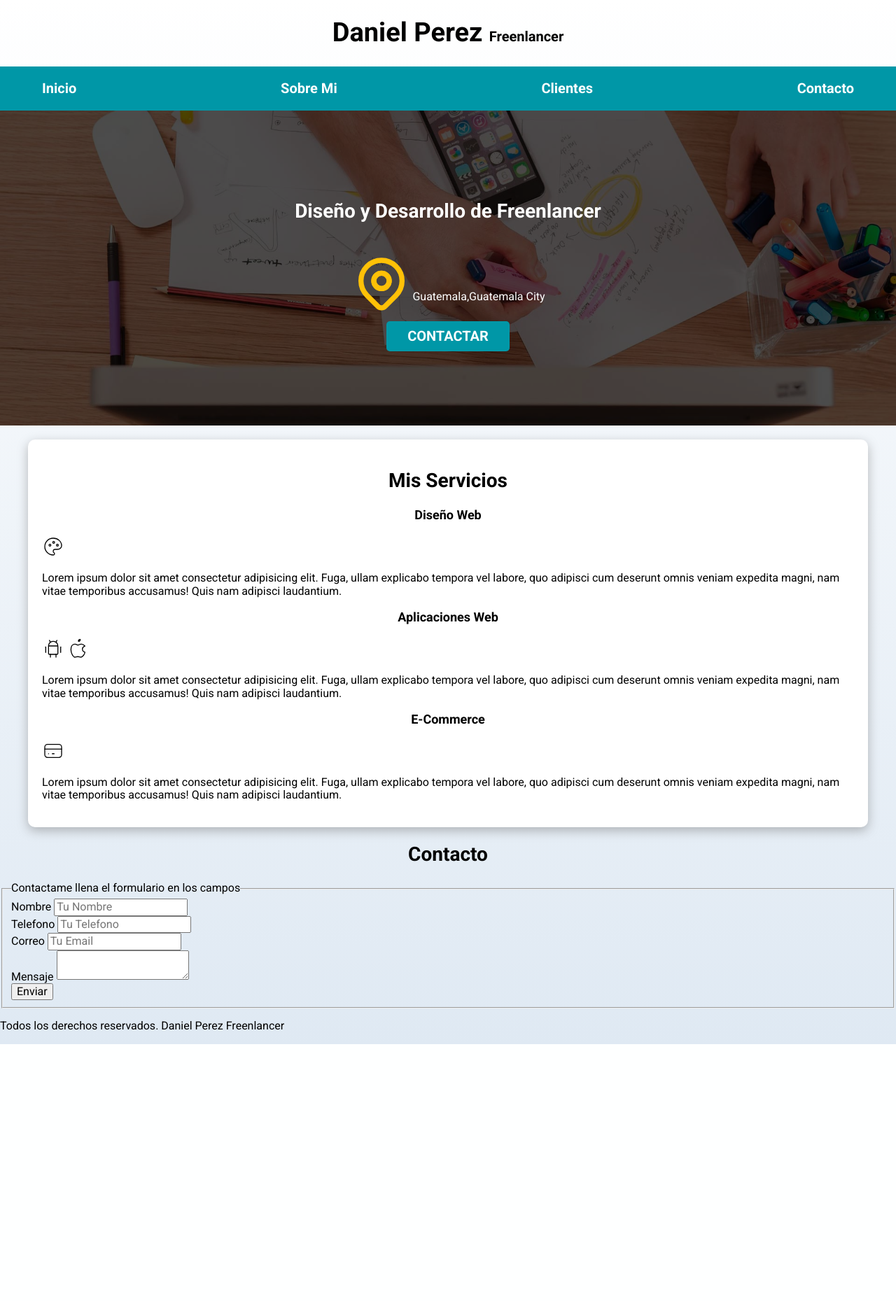
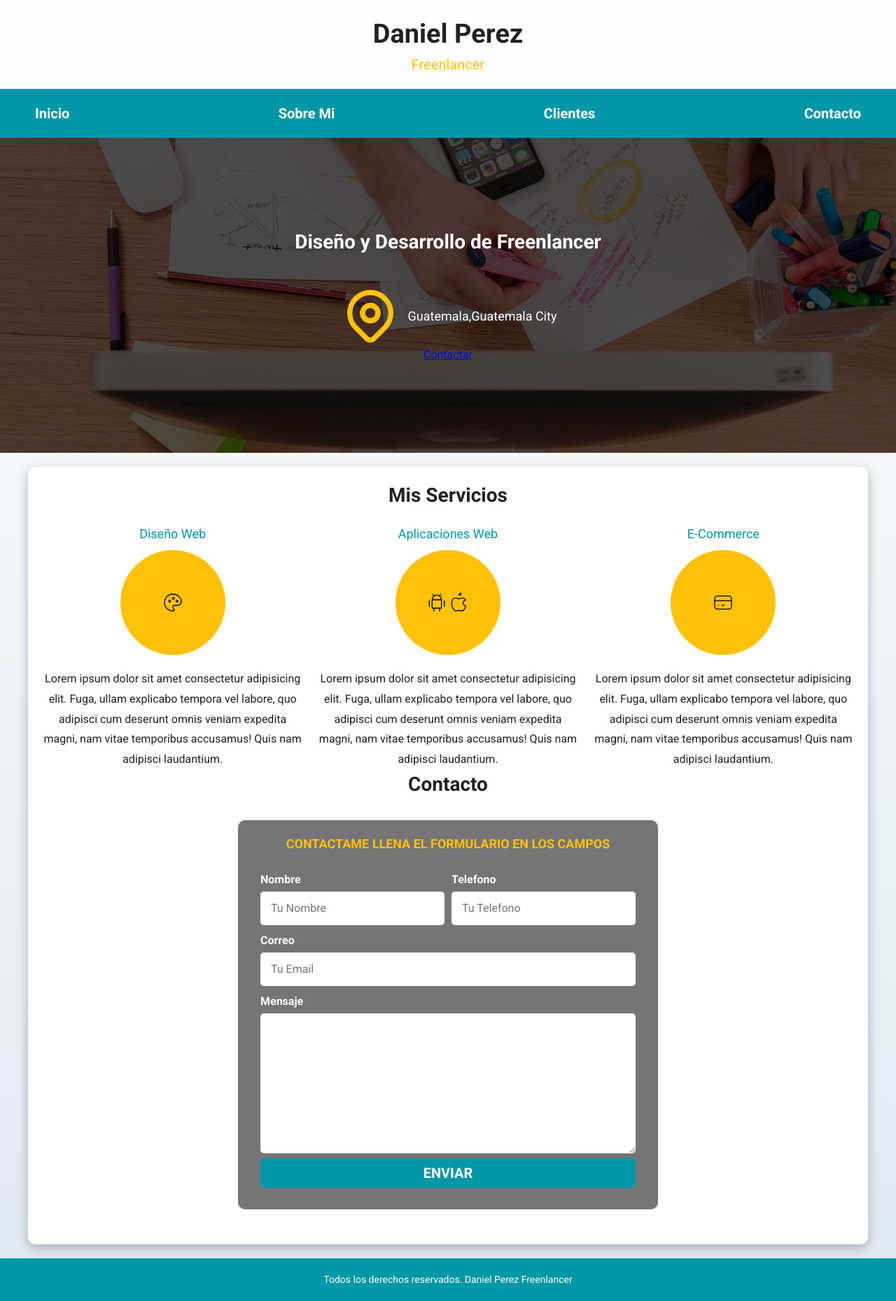
Before and after one commit to danielperez-2001/Mi-Portafolio, a PHP site: page / in a window 1280 px wide. Shown: the whole page at 70% size. Before the commit the page ends 1492 px from the top, so only its background shows below. Run offline with PHP 8.4, Linux system fonts and the light colour scheme.

Commit message:
finalizado

```diff
--- a/freelancer_inicio/css/style.css
+++ b/freelancer_inicio/css/style.css
@@ -1,138 +1,393 @@
-:root{ /* Define CSS variables for colors */
-    --blanco:#ffffff; /* White color */
-    --oscuro:#212121; /* Dark color */
-    --primario:#FFC107; /* Primary color (yellow) */
-    --secundario: #0097A7; /* Secondary color (blue) */
-    --gris: #757575; /* Gray color */
+/* ================================================
+   style.css – Estilos completos para tu página con comentarios
+   ================================================ */
+
+/* Variables globales */
+:root {
+    /* Define variables de color y temas */
+    --blanco: #ffffff;
+    /* Color blanco */
+    --oscuro: #212121;
+    /* Color oscuro / casi negro */
+    --primario: #FFC107;
+    /* Color principal (amarillo) */
+    --secundario: #0097A7;
+    /* Color secundario (turquesa) */
+    --gris: #757575;
+    /* Color gris medio */
     --grisClaro: #DFE9F3;
+    /* Color gris claro */
 }
 
-html{
-    font-size: 62.5%; /* Set base font size (1rem = 10px) */
-    box-sizing: border-box; /* Use border-box for sizing */
+/* Reset global y box-sizing */
+html {
+    /* Estilo base para html */
+    font-size: 62.5%;
+    /* 1rem = 10px */
+    box-sizing: border-box;
+    /* Include padding/border en width/height */
 }
 
-*,*:before,*:after {
-    box-sizing: inherit; /* Inherit box-sizing from html */
-}
-body{
-    font-size: 16px; /* Set default font size */
-    font-family: "Roboto", sans-serif; /* Use Roboto font */
-    background-image: linear-gradient(to top, var(--grisClaro) 0%, var(--blanco) 100%);/* Background gradient */
-}
-h1{
-    font-size: 3.8rem; /* Large heading size */
-}
-h2{
-    font-size: 2.8rem; /* Medium heading size */
-}
-h3{
-    font-size: 1.8rem; /* Small heading size */
-}
-h1,h2,h3{
-    text-align: center; /* Center all headings */
-}
-.titulo{
-    text-align: center; /* Center title */
-    font-size: 3.8rem; /* Large title size */
+*,
+*::before,
+*::after {
+    /* Reset box-sizing */
+    box-sizing: inherit;
+    /* Hereda box-sizing de html */
+    margin: 0;
+    /* Elimina márgenes por defecto */
+    padding: 0;
+    /* Elimina padding por defecto */
 }
 
-.titulo span{
-    font-size: 2rem; /* Smaller font for span inside title */
+/* Estilos del body y tipografía */
+body {
+    font-family: "Roboto", sans-serif;
+    /* Fuente principal */
+    font-size: 1.6rem;
+    /* 16px base */
+    background: linear-gradient(to top, var(--grisClaro) 0%, var(--blanco) 100%);
+    /* Fondo degradado */
+    color: var(--oscuro);
+    /* Color de texto predeterminado */
+    line-height: 1.5;
+    /* Altura de línea */
 }
-.contenedor{
-    max-width: 120rem; /* Maximum container width */
-    /* margin-top: 0px; */
-    /* margin-right: auto;
-    margin-bottom: 0;
-    margin-left: auto; */
-    margin: 0 auto 0 auto; /* Center container horizontally */
+
+/* Encabezados */
+h1 {
+    font-size: 3.8rem;
 }
-.boton{
-    background-color: var(--secundario); /* Button background color */
-    color: var(--blanco); /* Button text color */
-    padding: 1rem 3rem; /* Button padding */
-    margin-top: 1rem; /* Space above button */
-    font-size: 2rem; /* Button font size */
-    text-decoration: none; /* Remove underline */
-    text-transform: uppercase; /* Uppercase text */
-    font-weight: bold; /* Bold text */
-    border-radius: .5rem; /* Rounded corners */
-    width: 90%; /* Button width on small screens */
-    text-align: center; /* Center text */
+
+/* Título principal grande */
+h2 {
+    font-size: 2.8rem;
 }
-@media (min-width: 480px) {
-    .boton{
-        width: auto; /* Button width auto on larger screens */
-    }
+
+/* Subtítulos medianos */
+h3 {
+    font-size: 1.8rem;
 }
-.sombra {
-    box-shadow: 0px 5px 15px 0px rgba(112,112,112,0.48); /* Standard shadow property */
-    background-color: var(--blanco); /* Background color for shadowed elements */
-    padding: 2rem; /* Padding for shadowed elements */
-    border-radius: 1rem; /* Rounded corners for shadowed elements */
 
+/* Títulos de secciones */
+
+h1,
+h2,
+h3 {
+    text-align: center;
+    /* Centrar todos los encabezados */
+    margin-bottom: 2rem;
+    /* Espacio inferior */
 }
-.nav-bg{
-    background-color: var(--secundario); /* Navigation background color */
+
+/* Utilidades flex y ancho */
+.flex {
+    display: flex;
+    /* Activa flexbox */
 }
-.navegacion-principal{
-    /* background-color: var(--secundario); */
-    padding:1rem; /* Padding for navigation */
-    display: flex; /* Use flexbox */
-    flex-direction: column; /* Stack items vertically */
-    /* flex-direction: row; */
+
+.alinear-derecha {
+    justify-content: flex-end;
+    /* Alinea hijos a la derecha */
+}
+
+.w-sm-100 {
+    width: 100%;
+    /* Utilidad: ancho 100% */
 }
 
 @media (min-width: 768px) {
-    .navegacion-principal{
-        flex-direction: row; /* Row direction on larger screens */
-        justify-content: space-between; /* Space between items */
+    .w-sm-100 {
+        width: auto;
+        /* En pantallas mayores, auto */
     }
 }
 
-.navegacion-principal a {
-    display: block; /* Block-level links */
-    text-align: center; /* Center link text */
-    color: var(--blanco); /* Link text color */
-    text-decoration: none; /* Remove underline */
-    font-size: 2rem; /* Link font size */
-    font-weight: 700; /* Bold link text */
-    padding: 1rem; /* Padding for links */
-}
-.navegacion-principal a:hover{
-    background-color: var(--primario); /* Change background on hover */
-    color: var(--oscuro); /* Change text color on hover */
+/* Contenedor principal centrado */
+.contenedor {
+    max-width: 120rem;
+    /* Máximo ancho */
+    margin: 0 auto;
+    /* Centrar horizontalmente */
+    padding: 0 2rem;
+    /* Espaciado lateral */
 }
 
-.hero{
-    background-image: url(../img/hero.jpg); /* Hero section background image */
-    background-repeat: no-repeat; /* Do not repeat image */
-    background-size: cover; /* Cover entire area */
-    height: 450px; /* Hero section height */
-    position: relative; /* Position relative for overlay */
-    margin-bottom: 2rem; /* Space below hero section */
-}
-.contenido-hero{
-    position: absolute; /* Overlay content absolutely */
-    background-color: rgba(0, 0, 0, 0.5); /* Semi-transparent background */
-    background-color: rgb(0 0 0 /70%); /* Alternative background syntax */
-    width: 100%; /* Full width */
-    height: 100%; /* Full height */
-
-    display: flex; /* Use flexbox */
-    flex-direction: column; /* Stack items vertically */
-    align-items: center; /* Center items horizontally */
-    justify-content: center; /* Center items vertically */
+/* =========================================
+   Cabecera y Navegación
+   ========================================= */
+header .titulo {
+    font-size: 3.8rem;
+    /* Tamaño del logo/título */
+    text-align: center;
+    /* Centrar texto */
+    margin: 2rem 0;
+    /* Espacio arriba y abajo */
 }
 
-.contenido-hero h2,
-.contenido-hero p{
-    color: var(--blanco); /* White text for hero content */
+header .titulo span {
+    display: block;
+    /* Mostrar en línea nueva */
+    font-size: 2rem;
+    /* Tamaño secundario */
+    font-weight: normal;
+    /* Peso normal */
+    color: var(--primario);
+    /* Color primario */
 }
-.ubicacion{
-    display: flex; /* Use flexbox */
-    align-items: flex-end; /* Align items to bottom */
-    justify-content: center; /* Center items horizontally */
-    margin-top: 2rem; /* Space above location */
+
+.nav-bg {
+    background-color: var(--secundario);
+    /* Fondo de nav */
 }
+
+.navegacion-principal {
+    display: flex;
+    /* Flexbox */
+    flex-direction: column;
+    /* Vertical por defecto */
+    padding: 1rem 0;
+    /* Padding vertical */
+}
+
+.navegacion-principal a {
+    color: var(--blanco);
+    /* Enlaces blancos */
+    text-decoration: none;
+    /* Sin subrayado */
+    font-size: 2rem;
+    /* Texto grande */
+    font-weight: 700;
+    /* Negrita */
+    text-align: center;
+    /* Centrado */
+    padding: 1rem;
+    /* Espacio interno */
+}
+
+.navegacion-principal a:hover {
+    background-color: var(--primario);
+    /* Hover primario */
+    color: var(--oscuro);
+    /* Texto oscuro al pasar */
+}
+
+@media (min-width: 768px) {
+    .navegacion-principal {
+        flex-direction: row;
+        /* Horizontal en desktop */
+        justify-content: space-between;
+        /* Espacio entre items */
+    }
+}
+
+/* =========================================
+   Sección Hero
+   ========================================= */
+.hero {
+    position: relative;
+    /* Para posicionar overlay */
+    height: 45rem;
+    /* Alto fijo */
+    background: url(../img/hero.jpg) center/cover no-repeat;
+    /* Imagen */
+    margin-bottom: 2rem;
+    /* Separación inferior */
+}
+
+.contenido-hero {
+    position: absolute;
+    /* Sobre la imagen */
+    inset: 0;
+    /* Ocupa todo el hero */
+    background-color: rgba(0, 0, 0, 0.7);
+    /* Capa semitransp */
+    display: flex;
+    /* Flex centra contenido */
+    flex-direction: column;
+    align-items: center;
+    justify-content: center;
+    padding: 2rem;
+    color: var(--blanco);
+    /* Texto blanco */
+}
+
+.ubicacion {
+    display: flex;
+    /* Línea icono + texto */
+    align-items: center;
+    /* Vertical centrado */
+    gap: 1rem;
+    /* Espacio entre */
+    margin-top: 2rem;
+    /* Separación arriba */
+}
+
+.ubicacion p {
+    font-size: 1.8rem;
+    /* Texto ubicación */
+}
+
+/* =========================================
+   Sección Servicios
+   ========================================= */
+.sombra {
+    background-color: var(--blanco);
+    /* Fondo blanco */
+    box-shadow: 0 5px 15px rgba(112, 112, 112, 0.48);
+    /* Sombra */
+    border-radius: 1rem;
+    /* Esquinas redondeadas */
+    padding: 2rem;
+    /* Espacio interno */
+    margin-bottom: 2rem;
+    /* Separación abajo */
+}
+
+.servicios {
+    /* Contenedor de tarjetas */
+    display: flex;
+    flex-direction: column;
+    gap: 2rem;
+    /* Espacio vertical */
+}
+
+@media (min-width: 768px) {
+    .servicios {
+        display: grid;
+        /* Grid en desktop */
+        grid-template-columns: repeat(3, 1fr);
+        /* 3 columnas */
+        gap: 2rem;
+        /* Gap general */
+    }
+}
+
+.servicio h3 {
+    color: var(--secundario);
+    /* Título secundario */
+    font-weight: normal;
+    margin-bottom: 1rem;
+}
+
+.servicio p {
+    text-align: center;
+    line-height: 1.8;
+}
+
+.servicio .iconos {
+    width: 15rem;
+    height: 15rem;
+    background-color: var(--primario);
+    border-radius: 50%;
+    /* Círculo */
+    display: flex;
+    align-items: center;
+    justify-content: center;
+    margin: 0 auto 2rem;
+    /* Centrado + espacio abajo */
+}
+
+/* =========================================
+   Formulario de Contacto
+   ========================================= */
+.formulario {
+    background-color: var(--gris);
+    /* Fondo gris */
+    border-radius: 1rem;
+    padding: 2rem;
+    margin: 3rem auto;
+    /* Centrado vertical/horiz */
+    width: min(60rem, 100%);
+    /* Máx 60rem, min 100% */
+}
+
+.formulario fieldset {
+    border: none;
+    /* Sin borde */
+}
+
+.formulario legend {
+    text-align: center;
+    font-size: 1.8rem;
+    text-transform: uppercase;
+    color: var(--primario);
+    font-weight: 700;
+    margin-bottom: 2rem;
+}
+
+/* Grid interno de campos */
+.contenedor-campos {
+    display: flex;
+    flex-direction: column;
+    gap: 2rem;
+}
+
+@media (min-width: 768px) {
+    .contenedor-campos {
+        display: grid;
+        grid-template-columns: 1fr 1fr;
+        /* 2 columnas */
+        gap: 1rem;
+    }
+
+    .contenedor-campos .campo:nth-child(3),
+    .contenedor-campos .campo:nth-child(4) {
+        grid-column: 1 / -1;
+        /* Ocupar todo el ancho */
+    }
+}
+
+.campo label {
+    display: block;
+    color: var(--blanco);
+    font-weight: bold;
+    margin-bottom: .5rem;
+}
+
+.input-text,
+.campo textarea {
+    width: 100%;
+    padding: 1.5rem;
+    border: none;
+    border-radius: .5rem;
+    box-sizing: border-box;
+    font-size: 1.6rem;
+}
+
+.campo textarea {
+    resize: vertical;
+    /* Permite redimensionar solo vertical */
+    height: 20rem;
+}
+
+.alinear-derecha.flex input[type="submit"] {
+    background-color: var(--secundario);
+    color: var(--blanco);
+    font-size: 2rem;
+    font-weight: bold;
+    text-transform: uppercase;
+    padding: 1rem 3rem;
+    border: none;
+    border-radius: .5rem;
+    width: 100%;
+    /* Ancho completo */
+    cursor: pointer;
+}
+
+.alinear-derecha.flex input[type="submit"]:hover {
+    background-color: var(--primario);
+    color: var(--oscuro);
+}
+
+/* =========================================
+   Pie de página
+   ========================================= */
+.footer {
+    background-color: var(--secundario);
+    color: var(--blanco);
+    text-align: center;
+    padding: 2rem;
+    margin-top: 2rem;
+    font-size: 1.4rem;
+}
--- a/freelancer_inicio/index.html
+++ b/freelancer_inicio/index.html
@@ -1,23 +1,22 @@
 <!DOCTYPE html>
 <html lang="es">
+
 <head>
-    <meta charset="UTF-8">
-    <meta name="viewport" content="width=device-width, initial-scale=1.0">
+    <meta charset="UTF-8" />
+    <meta name="viewport" content="width=device-width, initial-scale=1.0" />
     <title>Diseñador Freenlancer</title>
-    <link rel="preload" href="css/normalize.css" as="style">
-    <link rel="stylesheet" href="css/normalize.css">
+    <link rel="preload" href="css/normalize.css" as="style" />
+    <link rel="stylesheet" href="css/normalize.css" />
     <link href="https://fonts.googleapis.com/css2?family=Roboto:ital,wght@0,100..900;1,100..900&display=swap"
-        rel="stylesheet">
-    <link rel="preload" href=" css/style.css" as="style">
-    <link rel="stylesheet" href="css/style.css">
+        rel="stylesheet" />
+    <link rel="preload" href="css/style.css" as="style" />
+    <link rel="stylesheet" href="css/style.css" />
+</head>
 
-
-</head>
 <body>
     <header>
         <h1 class="titulo">Daniel Perez <span>Freenlancer</span></h1>
     </header>
-
     <div class="nav-bg">
         <nav class="navegacion-principal contenedor">
             <a href="#">Inicio</a>
@@ -26,15 +25,13 @@
             <a href="#">Contacto</a>
         </nav>
     </div>
-        <!-- <img src="img/hero.jpg"> -->
-
     <section class="hero">
         <div class="contenido-hero">
-        <h2>Diseño y Desarrollo de <span>Freenlancer</span></h2>
+            <h2>Diseño y Desarrollo de Freenlancer</h2>
 
             <div class="ubicacion">
-            <svg xmlns="http://www.w3.org/2000/svg" width="88" height="88" viewBox="0 0 24 24" fill="none" stroke="#ffc107"
-                stroke-width="2" stroke-linecap="round" stroke-linejoin="round">
+                <svg xmlns="http://www.w3.org/2000/svg" width="88" height="88" viewBox="0 0 24 24" fill="none"
+                    stroke="#ffc107" stroke-width="2" stroke-linecap="round" stroke-linejoin="round">
                     <path d="M9 11a3 3 0 1 0 6 0a3 3 0 0 0 -6 0" />
                     <circle cx="12" cy="11" r="3" />
                     <path d="M17.657 16.657l-4.243 4.243a2 2 0 0 1 -2.827 0l-4.244 -4.243a8 8 0 1 1 11.314 0z" />
@@ -47,43 +44,44 @@
 
     <main class="contenedor sombra">
         <h2>Mis Servicios</h2>
-
-    <section>
+        <div class="servicios">
+            <section class="servicio">
                 <h3>Diseño Web</h3>
+                <div class="iconos">
                     <!--
                 category: Design
                 tags: [color, paint, painter, picture, board, artist]
                 version: "1.1"
                 unicode: "eb01"
                 -->
-        <svg xmlns="http://www.w3.org/2000/svg" width="32" height="32" viewBox="0 0 24 24" fill="none" stroke="#000000"
-            stroke-width="1" stroke-linecap="round" stroke-linejoin="round">
+                    <svg xmlns="http://www.w3.org/2000/svg" width="32" height="32" viewBox="0 0 24 24" fill="none"
+                        stroke="#000000" stroke-width="1" stroke-linecap="round" stroke-linejoin="round">
                         <path
                             d="M12 21a9 9 0 0 1 0 -18c4.97 0 9 3.582 9 8c0 1.06 -.474 2.078 -1.318 2.828c-.844 .75 -1.989 1.172 -3.182 1.172h-2.5a2 2 0 0 0 -1 3.75a1.3 1.3 0 0 1 -1 2.25" />
                         <path d="M8.5 10.5m-1 0a1 1 0 1 0 2 0a1 1 0 1 0 -2 0" />
                         <path d="M12.5 7.5m-1 0a1 1 0 1 0 2 0a1 1 0 1 0 -2 0" />
                         <path d="M16.5 10.5m-1 0a1 1 0 1 0 2 0a1 1 0 1 0 -2 0" />
                     </svg>
-
-
-
-
-
-    <p>Lorem ipsum dolor sit amet consectetur adipisicing elit.
-        Fuga, ullam explicabo tempora vel labore, quo adipisci cum deserunt omnis veniam expedita magni,
-        nam vitae temporibus accusamus! Quis nam adipisci laudantium.</p>
+                </div>
+                <p>
+                    Lorem ipsum dolor sit amet consectetur adipisicing elit. Fuga, ullam
+                    explicabo tempora vel labore, quo adipisci cum deserunt omnis veniam
+                    expedita magni, nam vitae temporibus accusamus! Quis nam adipisci
+                    laudantium.
+                </p>
             </section>
 
-        <section>
+            <section class="servicio">
                 <h3>Aplicaciones Web</h3>
+                <div class="iconos">
                     <!--
                                 tags: [os, company, system, interface, software, logo]
                                 category: Brand
                                 version: "1.9"
                                 unicode: "ec16"
                                 -->
-        <svg xmlns="http://www.w3.org/2000/svg" width="32" height="32" viewBox="0 0 24 24" fill="none" stroke="#000000"
-            stroke-width="1" stroke-linecap="round" stroke-linejoin="round">
+                    <svg xmlns="http://www.w3.org/2000/svg" width="32" height="32" viewBox="0 0 24 24" fill="none"
+                        stroke="#000000" stroke-width="1" stroke-linecap="round" stroke-linejoin="round">
                         <path d="M4 10l0 6" />
                         <path d="M20 10l0 6" />
                         <path d="M7 9h10v8a1 1 0 0 1 -1 1h-8a1 1 0 0 1 -1 -1v-8a5 5 0 0 1 10 0" />
@@ -93,90 +91,88 @@
                         <path d="M15 18l0 3" />
                     </svg>
 
-
                     <!--
                                 tags: [os, company, system, interface, software, devices, logo]
                                 category: Brand
                                 version: "1.9"
                                 unicode: "ec17"
                                 -->
-        <svg xmlns="http://www.w3.org/2000/svg" width="32" height="32" viewBox="0 0 24 24" fill="none" stroke="#000000"
-            stroke-width="1" stroke-linecap="round" stroke-linejoin="round">
+                    <svg xmlns="http://www.w3.org/2000/svg" width="32" height="32" viewBox="0 0 24 24" fill="none"
+                        stroke="#000000" stroke-width="1" stroke-linecap="round" stroke-linejoin="round">
                         <path
                             d="M8.286 7.008c-3.216 0 -4.286 3.23 -4.286 5.92c0 3.229 2.143 8.072 4.286 8.072c1.165 -.05 1.799 -.538 3.214 -.538c1.406 0 1.607 .538 3.214 .538s4.286 -3.229 4.286 -5.381c-.03 -.011 -2.649 -.434 -2.679 -3.23c-.02 -2.335 2.589 -3.179 2.679 -3.228c-1.096 -1.606 -3.162 -2.113 -3.75 -2.153c-1.535 -.12 -3.032 1.077 -3.75 1.077c-.729 0 -2.036 -1.077 -3.214 -1.077z" />
                         <path d="M12 4a2 2 0 0 0 2 -2a2 2 0 0 0 -2 2" />
                     </svg>
+                </div>
 
-
-        <p>Lorem ipsum dolor sit amet consectetur adipisicing elit.
-            Fuga, ullam explicabo tempora vel labore, quo adipisci cum deserunt omnis veniam expedita magni,
-            nam vitae temporibus accusamus! Quis nam adipisci laudantium.</p>
+                <p>
+                    Lorem ipsum dolor sit amet consectetur adipisicing elit. Fuga, ullam
+                    explicabo tempora vel labore, quo adipisci cum deserunt omnis veniam
+                    expedita magni, nam vitae temporibus accusamus! Quis nam adipisci
+                    laudantium.
+                </p>
             </section>
 
-
-            <section>
+            <section class="servicio">
                 <h3>E-Commerce</h3>
-
+                <div class="iconos">
                     <!--
                     tags: [money, purchase, payment, cc]
                     version: "1.0"
                     unicode: "ea84"
                     category: E-commerce
                     -->
-            <svg xmlns="http://www.w3.org/2000/svg" width="32" height="32" viewBox="0 0 24 24" fill="none" stroke="#000000"
-                stroke-width="1" stroke-linecap="round" stroke-linejoin="round">
+                    <svg xmlns="http://www.w3.org/2000/svg" width="32" height="32" viewBox="0 0 24 24" fill="none"
+                        stroke="#000000" stroke-width="1" stroke-linecap="round" stroke-linejoin="round">
                         <path d="M3 5m0 3a3 3 0 0 1 3 -3h12a3 3 0 0 1 3 3v8a3 3 0 0 1 -3 3h-12a3 3 0 0 1 -3 -3z" />
                         <path d="M3 10l18 0" />
                         <path d="M7 15l.01 0" />
                         <path d="M11 15l2 0" />
                     </svg>
+                </div>
+                <p>
+                    Lorem ipsum dolor sit amet consectetur adipisicing elit. Fuga, ullam
+                    explicabo tempora vel labore, quo adipisci cum deserunt omnis veniam
+                    expedita magni, nam vitae temporibus accusamus! Quis nam adipisci
+                    laudantium.
+                </p>
+            </section>
+            <!-- .servicios-->
+        </div>
 
-                <p>Lorem ipsum dolor sit amet consectetur adipisicing elit.
-                    Fuga, ullam explicabo tempora vel labore, quo adipisci cum deserunt omnis veniam expedita magni,
-                    nam vitae temporibus accusamus! Quis nam adipisci laudantium.</p>
-                </section>
-            </main>
         <section>
             <h2>Contacto</h2>
-                        <form>
+            <form class="formulario">
                 <fieldset>
-                                <legend>Contactame llena el formulario en los campos </legend>
-
-                                <div>
+                    <legend>Contactame llena el formulario en los campos</legend>
+                    <div class="contenedor-campos">
+                        <div class="campo">
                             <label>Nombre</label>
-                                    <input type="text" placeholder="Tu Nombre">
+                            <input type="text" class="input-text" placeholder="Tu Nombre" name="nombre" />
                         </div>
-                                <div>
+                        <div class="campo">
                             <label>Telefono</label>
-                                    <input type="tel" placeholder="Tu Telefono">
+                            <input type="tel" class="input-text" placeholder="Tu Telefono" />
                         </div>
-                                <div>
+                        <div class="campo">
                             <label>Correo</label>
-                                    <input type="email" placeholder="Tu Email">
+                            <input type="email" class="input-text" placeholder="Tu Email" />
                         </div>
-
-                                <div>
+                        <div class="campo">
                             <label>Mensaje</label>
-                                <textarea></textarea>
+                            <textarea class="input-text"></textarea>
                         </div>
-                                <div>
-                                <input type="submit" value="Enviar">
                     </div>
-
-
-
-
+                    <div class="alinear-derecha flex">
+                        <input class=" boton w-sm-100" type="submit" value="Enviar" />
+                    </div>
                 </fieldset>
             </form>
         </section>
-
-                        <footer>
+    </main>
+    <footer class="footer">
         <p>Todos los derechos reservados. Daniel Perez Freenlancer</p>
     </footer>
+</body>
 
-
-
-
-
-</body>
 </html>
```
Lines whose indentation alone changed are shown as unchanged.
